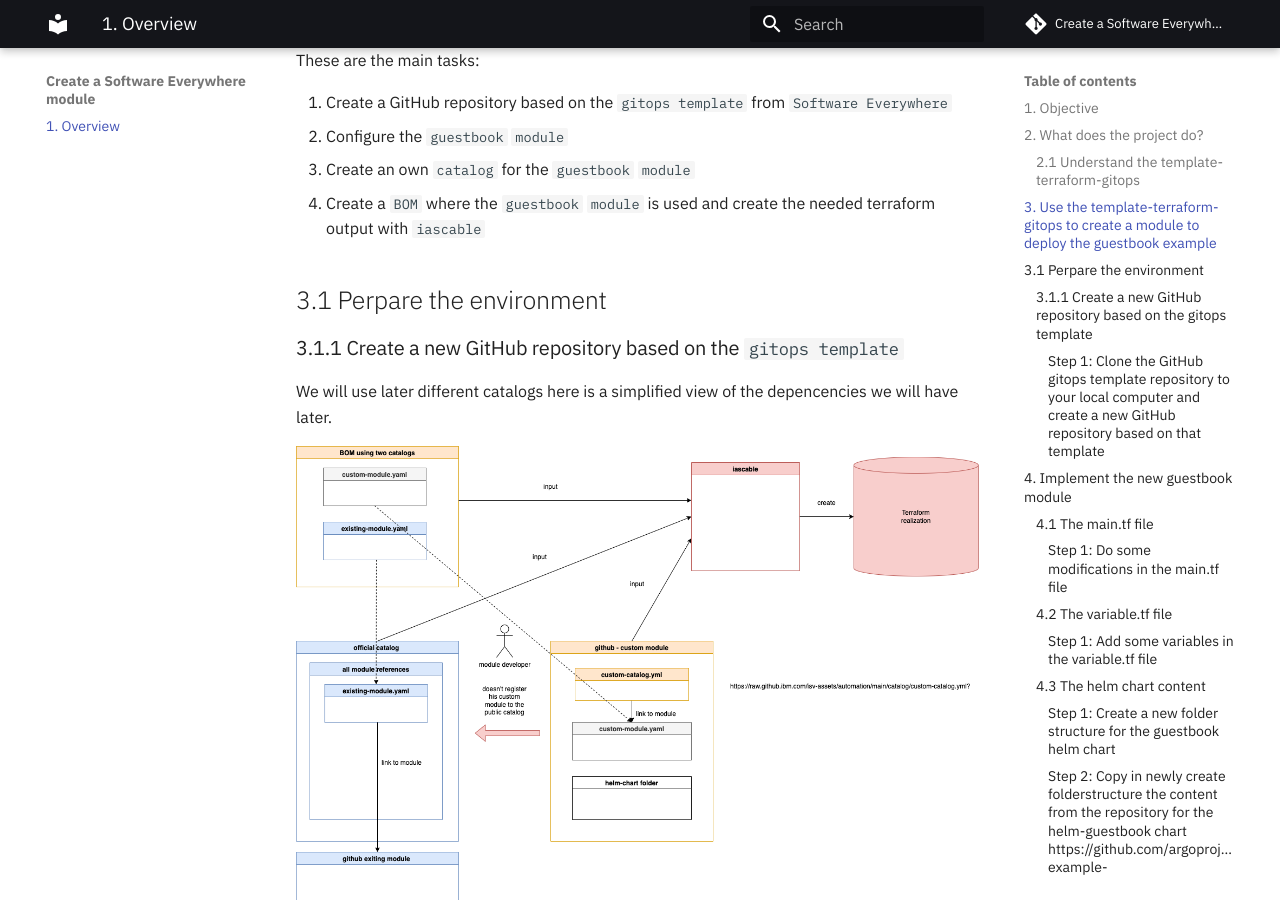
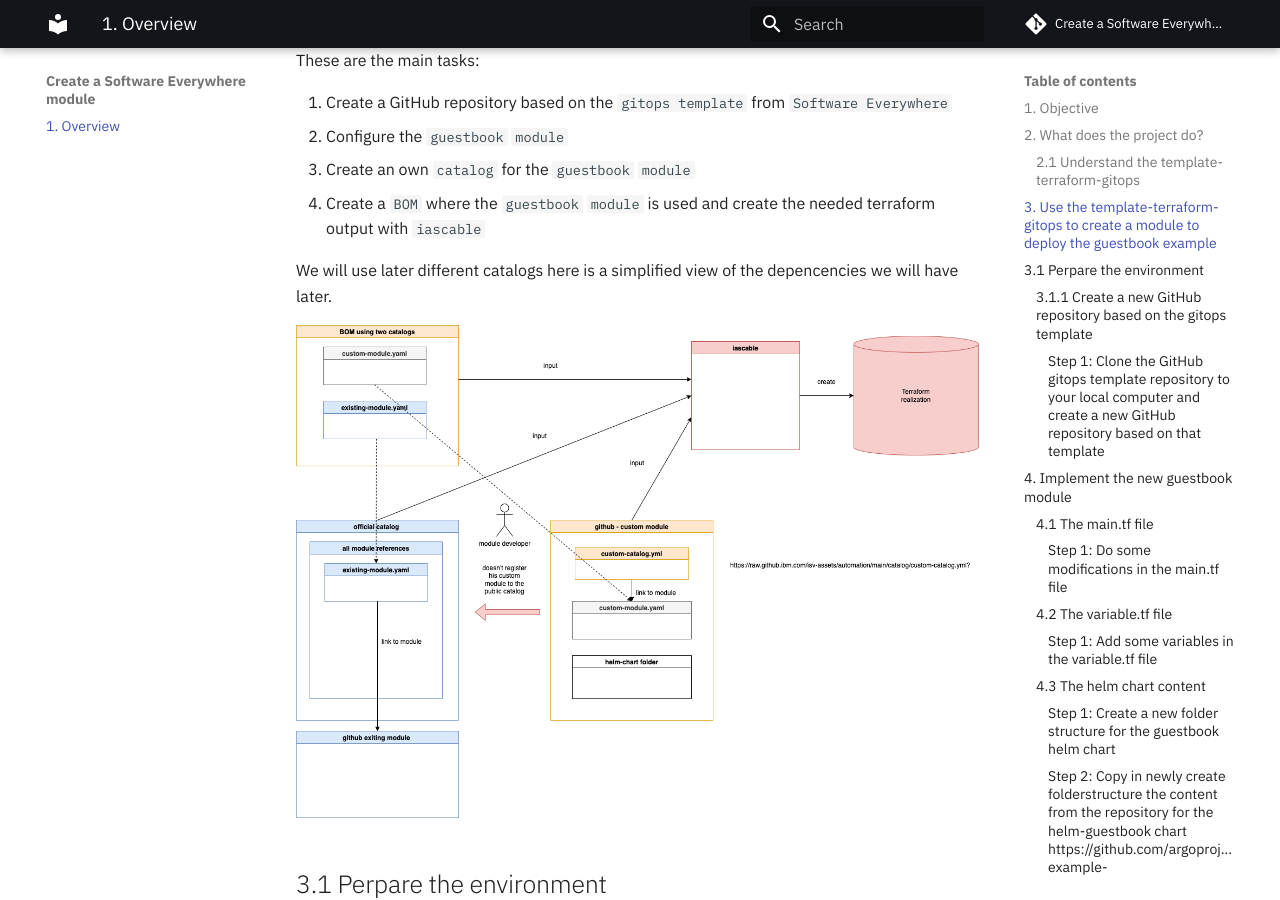
Before and after one commit to thomassuedbroecker/gitops-create-software-everywhere-module, an MkDocs documentation site: the page built from documentation/README.md, in a window 1280 px wide and 900 px high, scrolled down 682 px. Built offline with MkDocs 1.6.1 and Material for MkDocs 9.7.7, drawn with Linux system fonts in a browser that asks for light colours; comment, search, counter and statistics services are not loaded.

Commit message:
update readme

```diff
--- a/documentation/README.md
+++ b/documentation/README.md
@@ -23,13 +23,13 @@ These are the main tasks:
 3. Create an own `catalog` for the `guestbook` `module`
 4. Create a `BOM` where the `guestbook` `module` is used and create the needed terraform output with `iascable`
 
+We will use later different catalogs here is a simplified view of the depencencies we will have later.
+
+![](images/develop-own-module-01.png)
+
 ## 3.1 Perpare the environment
 
 ### 3.1.1 Create a new GitHub repository based on the `gitops template`
-
-We will use later different catalogs here is a simplified view of the depencencies we will have later.
-
-![](images/develop-own-module-01.png)
 
 #### Step 1: Clone the GitHub `gitops template` repository to your local computer and create a new GitHub repository based on that template
 
```
